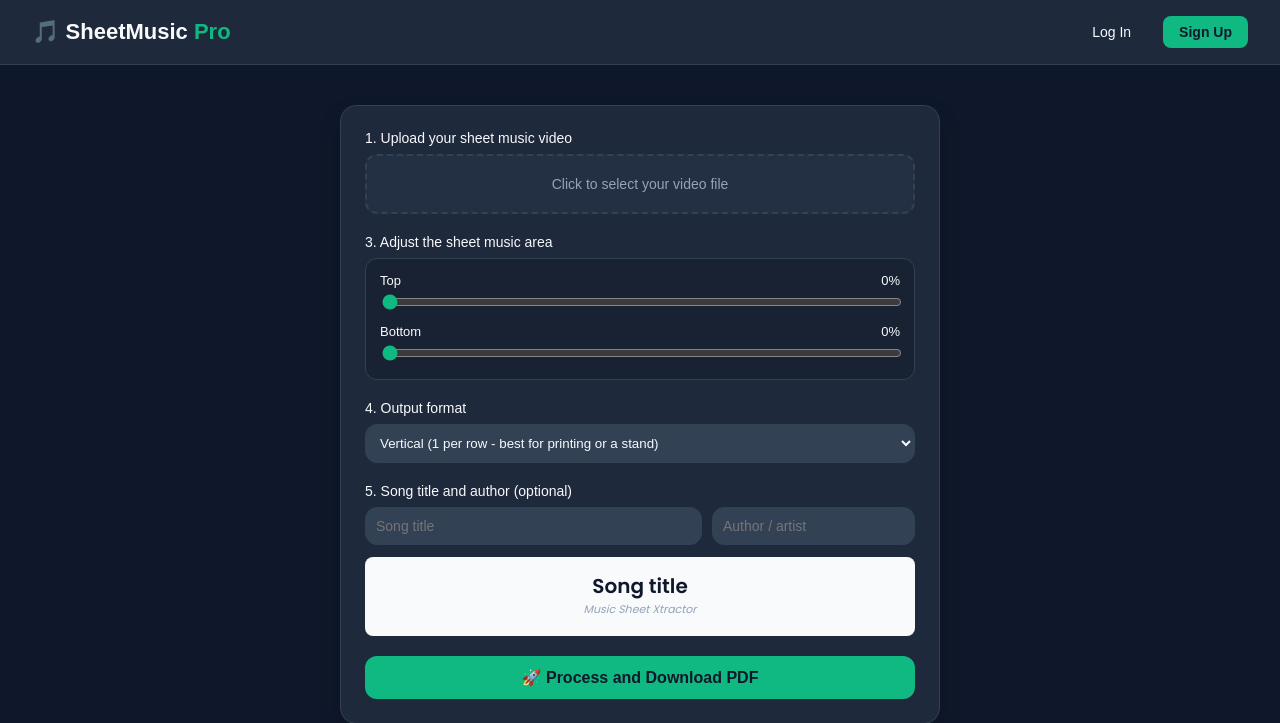
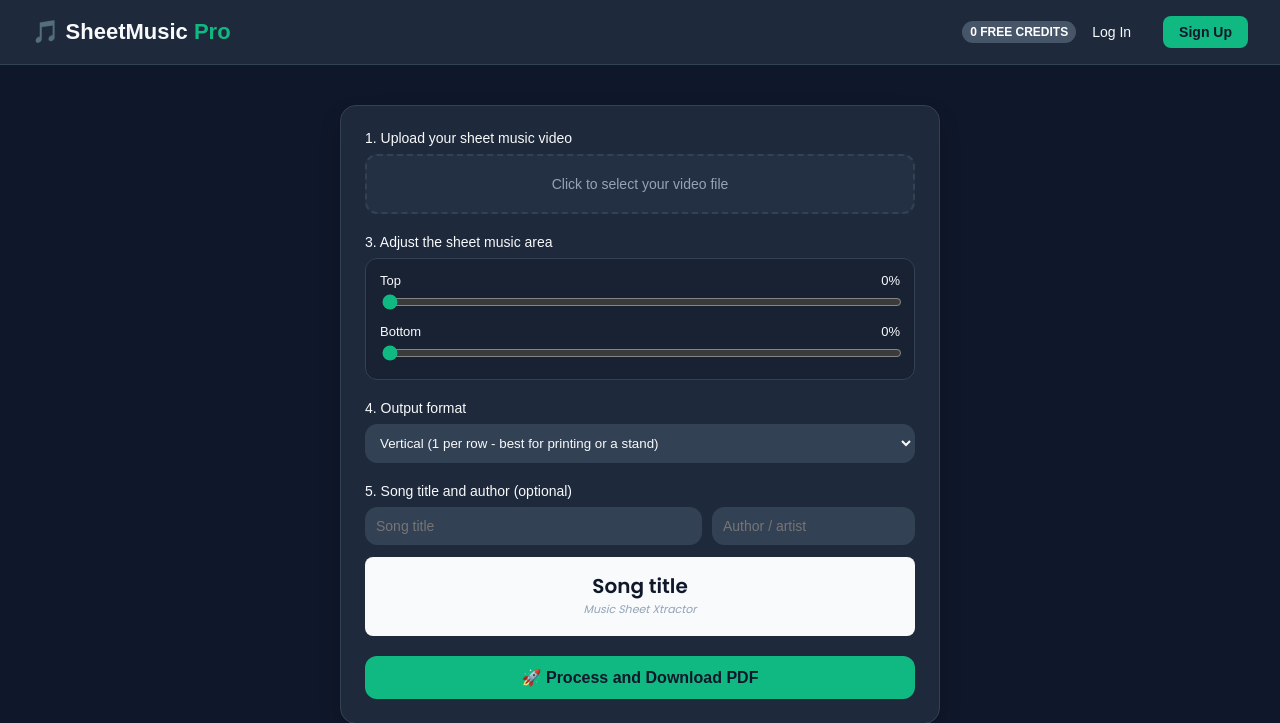
Before and after one commit to davidsantos660/extractor-partituras, a Flask app: page / in a window 1280 px wide. Shown: the top 723 px of the page. Run offline with Flask 3, Linux system fonts and the light colour scheme; a database or web service that is not in the repository returns one stand-in record (values such as "Sample title"); some libraries are stand-ins or nearby versions.

Commit message:
Update index.html

```diff
--- a/templates/index.html
+++ b/templates/index.html
@@ -34,6 +34,11 @@
                 {% endif %}
                 <a href="/logout" style="color:#f43f5e; text-decoration:none; margin-left:8px; font-size:14px;">Sign Out</a>
             {% else %}
+                {% if creditos > 0 %}
+                    <span style="background-color:#475569; color:#fff; padding:4px 8px; border-radius:20px; font-size:12px; font-weight:bold;">{{ creditos }} FREE CREDITS</span>
+                {% else %}
+                    <span style="background-color:#475569; color:#fff; padding:4px 8px; border-radius:20px; font-size:12px; font-weight:bold;">0 FREE CREDITS</span>
+                {% endif %}
                 <a href="/login" style="color:#f8fafc; text-decoration:none; margin-right:16px; font-size:14px;">Log In</a>
                 <a href="/registro" style="background-color:#10b981; color:#0f172a; text-decoration:none; padding:8px 16px; border-radius:8px; font-weight:600; font-size:14px;">Sign Up</a>
             {% endif %}
```
